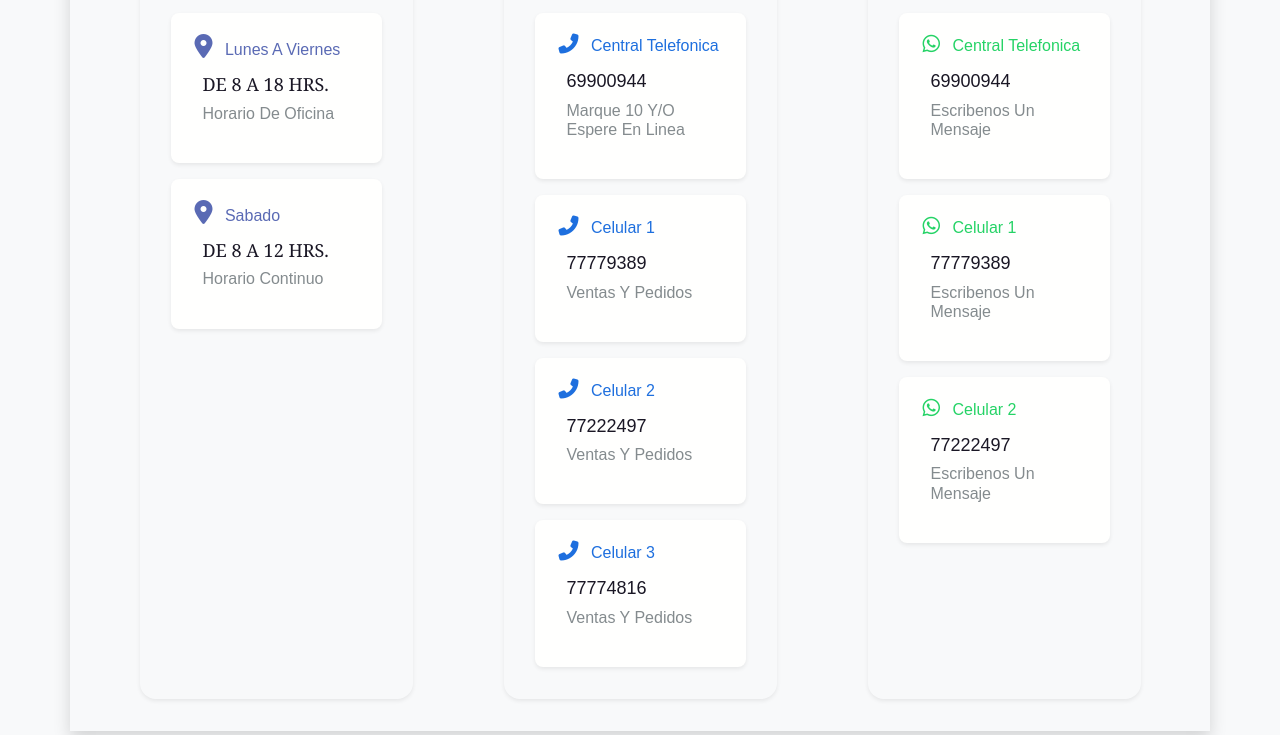
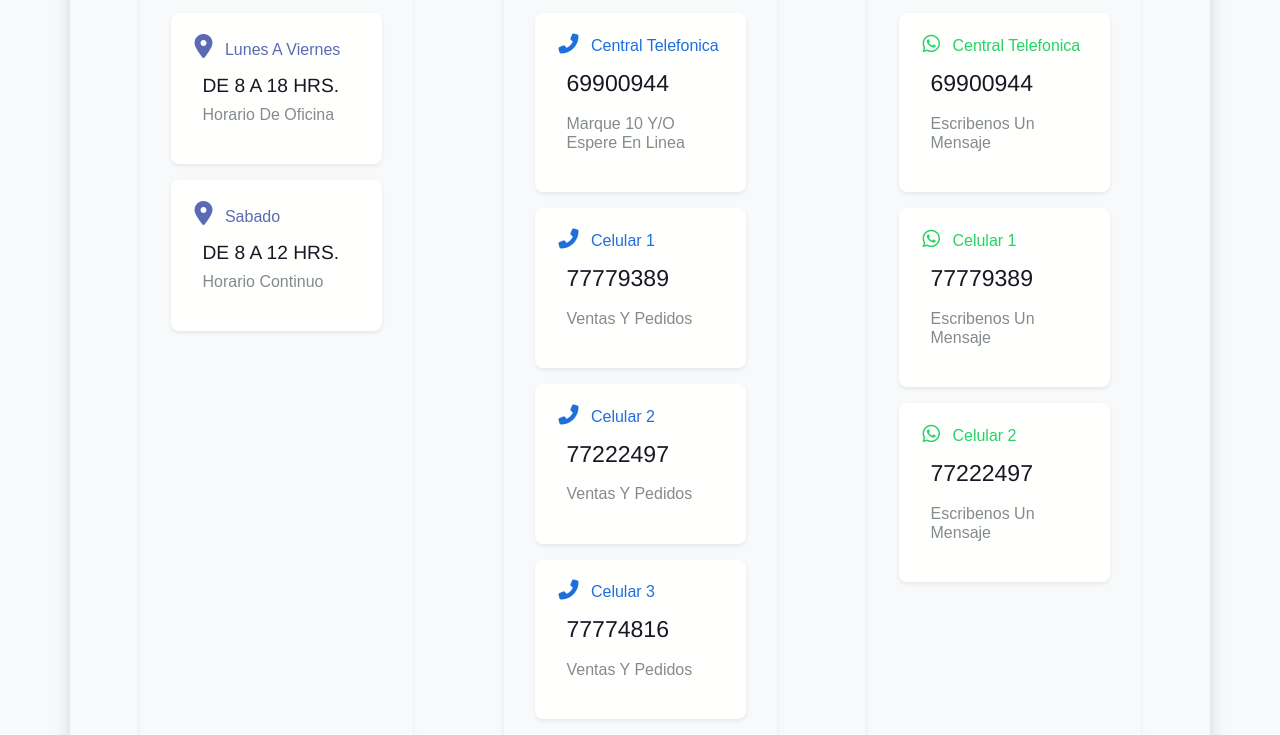
Before and after one commit to aifqb/bg3, a plain HTML site: page Contacto.html in a window 1280 px wide. Shown: the part 805-1540 px from the top of the page. Drawn offline with nearby package versions, Linux system fonts and the light colour scheme.

Commit message:
cambio fuente de telefonos

```diff
--- a/Contacto.html
+++ b/Contacto.html
@@ -146,7 +146,7 @@
                             </div>
                         </div>
                         <!-- Atención al cliente -->
-                        <div style="border-radius: 1rem" class="pb-3 m-2 shadow-sm col-12 col-md-4 col-lg-3 text-dark">
+                        <div style="border-radius: 1rem" class="pb-3 m-2 shadow-sm col-12 col-md-4 col-lg-3">
                             <h5 class="p-3 text-center">Teléfonos</h5>
                             <!-- central -->
                             <div class="punto shadow-sm">
@@ -157,11 +157,13 @@
                                 <!-- central -->
                                 <div class="cajadir">
                                     <h6 class="datosx">
-                                        <a href="tel:+59169900944" class="link3 text-reset"
+                                        <a href="tel:+59169900944" class="text-reset"
                                             onclick="return(navigator.userAgent.match(/Android | iphone | movile /i)) != null;"
                                             style="text-decoration:none">
-                                            69900944
+                                            <p class="datosx">69900944</p>
+
                                         </a>
+
                                     </h6>
                                     <h6 class="dire">
                                         marque 10 y/o espere en linea
@@ -180,7 +182,8 @@
                                         <a href="tel:+59177779389" class="link3 text-reset"
                                             onclick="return(navigator.userAgent.match(/Android | iphone | movile /i)) != null;"
                                             style="text-decoration:none">
-                                            77779389
+
+                                            <p class="datosx">77779389</p>
                                         </a>
                                     </h6>
                                     <h6 class="dire">
@@ -200,7 +203,8 @@
                                         <a href="tel:+59177222497" class="link3 text-reset"
                                             onclick="return(navigator.userAgent.match(/Android | iphone | movile /i)) != null;"
                                             style="text-decoration:none">
-                                            77222497
+                                            <p class="datosx">77222497</p>
+
                                         </a>
                                     </h6>
                                     <h6 class="dire">
@@ -220,7 +224,8 @@
                                         <a href="tel:+59177774816" class="link3 text-reset"
                                             onclick="return(navigator.userAgent.match(/Android | iphone | movile /i)) != null;"
                                             style="text-decoration:none">
-                                            77774816
+                                            <p class="datosx">77774816</p>
+
                                         </a>
                                     </h6>
                                     <h6 class="dire">
@@ -246,7 +251,8 @@
                                         <a class="link3 text-reset" style="text-decoration:none"
                                             href="https://wa.me/59169900944?text=Hola%20estoy%20interesado%20en%20los%20productos%20Bon%20Gusto%20w"
                                             target="_blank">
-                                            69900944
+
+                                            <p class="datosx">69900944</p>
                                         </a>
                                     </h6>
                                     <h6 class="dire">
@@ -266,7 +272,7 @@
                                         <a class="link3 text-reset" style="text-decoration:none"
                                             href="https://wa.me/59177779389?text=Hola%20estoy%20interesado%20en%20los%20productos%20Bon%20Gusto%20w"
                                             target="_blank">
-                                            77779389
+                                            <p class="datosx">77779389</p>
                                         </a>
                                     </h6>
                                     <h6 class="dire">
@@ -286,7 +292,8 @@
                                         <a class="link3 text-reset" style="text-decoration:none"
                                             href="https://wa.me/59177222497?text=Hola%20estoy%20interesado%20en%20los%20productos%20Bon%20Gusto%20w"
                                             target="_blank">
-                                            77222497
+                                            <p class="datosx">77222497</p>
+
                                         </a>
                                     </h6>
                                     <h6 class="dire">
--- a/style.css
+++ b/style.css
@@ -247,10 +247,10 @@ div.noticias div h5{
 
 .datosx{
   color: #1a1725;
-  font-size:large;
+  font-size: 120%;
   font-weight: 200;
   text-transform: uppercase;
-  font-family: Georgia, serif;
+  font-family: Helvetica, serif;
   padding-right: 0.8rem;
 
 }
```
